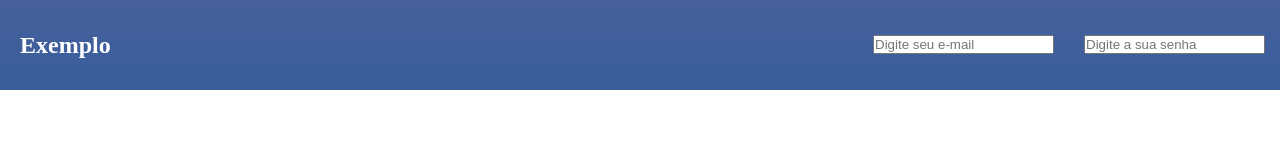
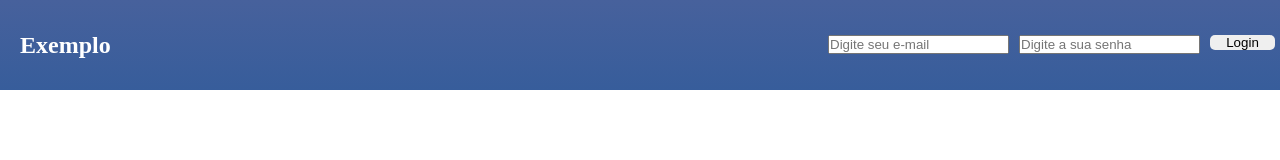
Before and after one commit to gui-cordeiro22/login, a plain HTML site: page index.html in a window 1280 px wide. Drawn offline with Linux system fonts and the light colour scheme.

Commit message:
Botão de login

```diff
--- a/index.html
+++ b/index.html
@@ -10,6 +10,7 @@
     <header>
         <div id="titulo">
             <h2 id="logo">Exemplo</h2>
+            <input type="button" value="Login" id="login">
             <input type="password" name="senha" id="senha" placeholder="Digite a sua senha">
             <input type="email" name="email" id="mail" placeholder="Digite seu e-mail">
         </div>
--- a/style.css
+++ b/style.css
@@ -14,7 +14,12 @@
 #logo {
     display: inline;
 }
-#mail, #senha {
+#mail, #senha, #login {
     float: right;
-    margin: 35px 15px;
+    margin: 35px 5px;
 }
+#login {
+    width: 65px;
+    border-radius: 5px;
+    border: none;
+}
```
